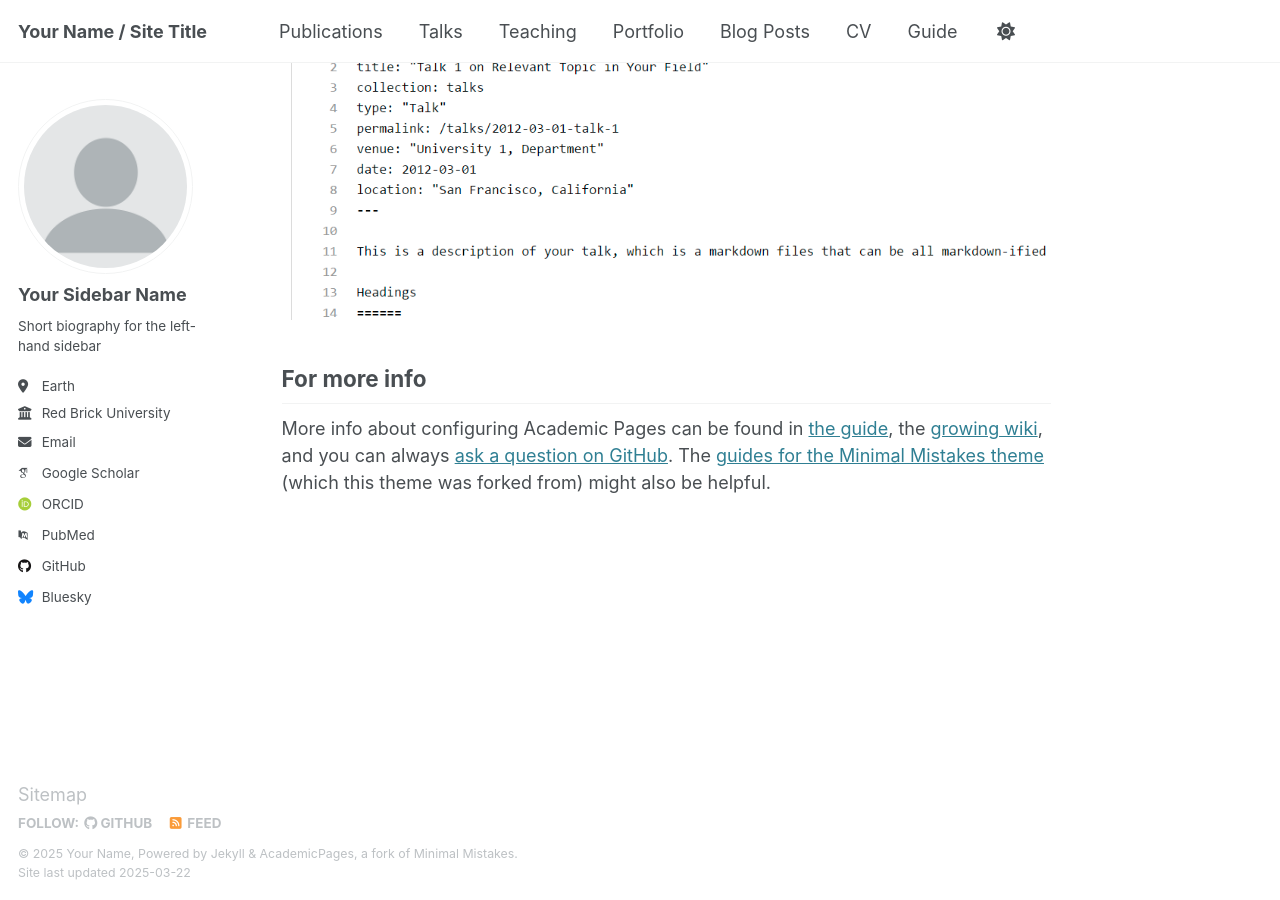
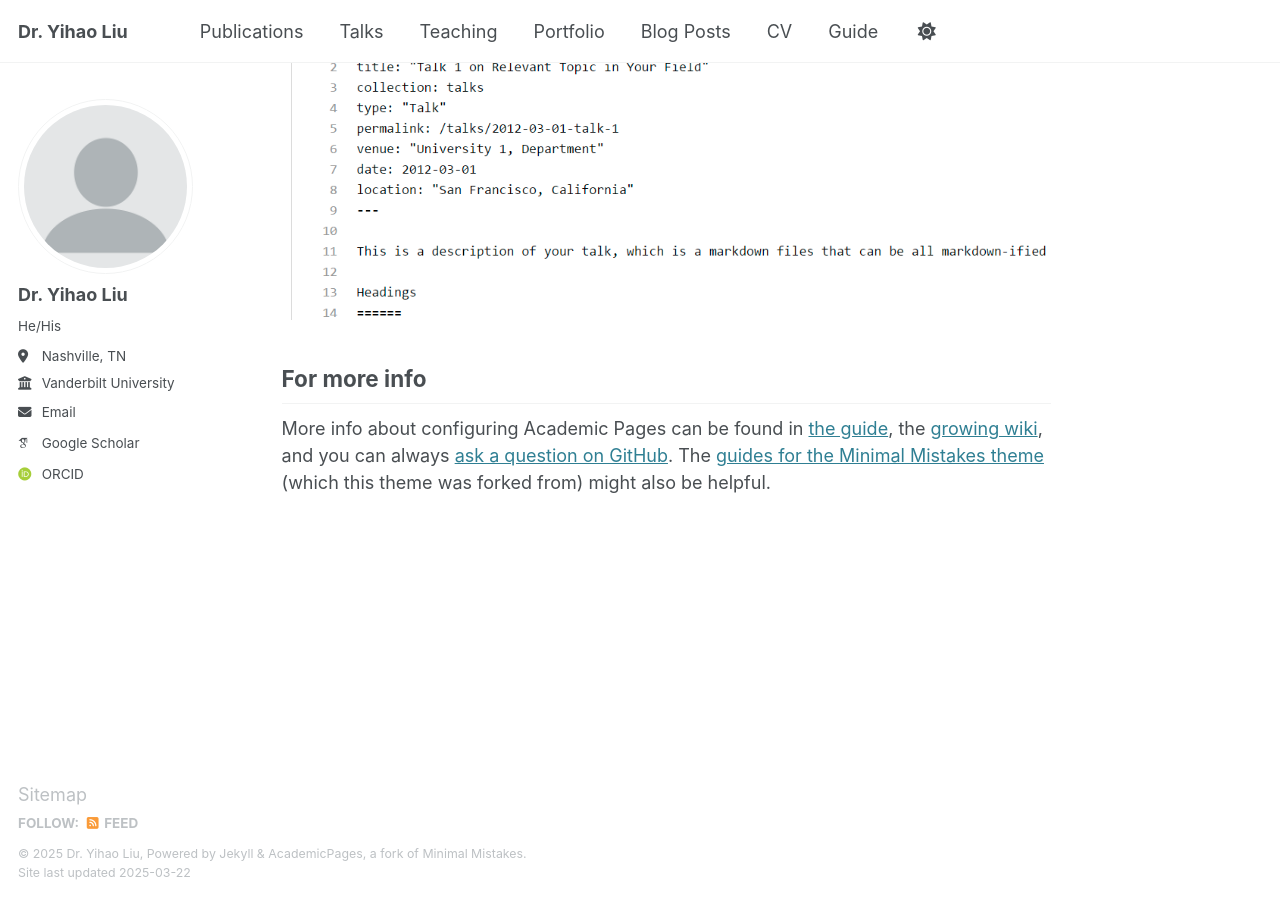
Before and after one commit to yihao6/yihao6.github.io, a Jekyll site: the page built from _pages/about.md, in a window 1280 px wide and 900 px high, scrolled down 2635 px. Built offline with Jekyll 4.4.1, drawn with Linux system fonts in a browser that asks for light colours; some web fonts are replaced.

Commit message:
Update _config.yml

```diff
--- a/_config.yml
+++ b/_config.yml
@@ -9,13 +9,13 @@
 # Basic Site Settings
 locale                   : "en-US"
 site_theme               : "default"
-title                    : "Your Name / Site Title"
+title                    : "Dr. Yihao Liu"
 title_separator          : "-"
-name                     : &name "Your Name"
-description              : &description "personal description"
-url                      : https://academicpages.github.io # the base hostname & protocol for your site e.g. "https://[your GitHub username].github.io"
+name                     : &name "Dr. Yihao Liu"
+description              : &description "Research Assistant Professor at Vanderbilt University"
+url                      : https://yihao6.github.io # the base hostname & protocol for your site e.g. "https://[your GitHub username].github.io"
 baseurl                  : "" # the subpath of your site, e.g. "/blog"
-repository               : "academicpages/academicpages.github.io"
+repository               : "yihao6.github.io"
 
 # Site Author - The following control what appear as part of the author content on the side bar.
 #               If a field is blank the icon and link will not appear, otherwise it will be shown.
@@ -23,21 +23,21 @@ repository               : "academicpages/academicpages.github.io"
 author:
   # Biographic information
   avatar           : "profile.png"
-  name             : "Your Sidebar Name"
-  pronouns         : # example: "she/her"
-  bio              : "Short biography for the left-hand sidebar"
-  location         : "Earth"
-  employer         : "Red Brick University"
+  name             : "Dr. Yihao Liu"
+  pronouns         : "He/His" # example: "she/her"
+  bio              : # "Short biography for the left-hand sidebar"
+  location         : "Nashville, TN"
+  employer         : "Vanderbilt University"
   uri              : # URL
   email            : "none@example.org"
 
   # Academic websites
   arxiv            : # URL - Update with the correct link to your profile
-  googlescholar    : "https://scholar.google.com/citations?user=PS_CX0AAAAAJ"
+  googlescholar    : "https://scholar.google.com/citations?user=DlOPRbAAAAAJ"
   impactstory      : # URL
-  orcid            : "http://orcid.org/yourorcidurl"
+  orcid            : "https://orcid.org/0000-0003-3187-9903"
   semantic         : # URL
-  pubmed           : "https://www.ncbi.nlm.nih.gov/pubmed/?term=john+snow"
+  pubmed           : # "https://www.ncbi.nlm.nih.gov/pubmed/?term=john+snow"
   researchgate     : # URL
   scopus           : # URL
 
@@ -45,12 +45,12 @@ author:
   bitbucket        : # Username - Update with your username on the site
   codepen          : # Username
   dribbble         : # Username
-  github           : "academicpages"
+  github           : # "academicpages"
   kaggle           : # Username
   stackoverflow    : # User number or user number and name (i.e., use "1" or "1/jeff-atwood")
 
   # Social media
-  bluesky          : "bsky.app" # Replace this with you Bluesky username
+  bluesky          : # "bsky.app" # Replace this with you Bluesky username
   facebook         : # Username
   flickr           : # Username
   foursquare       : # Username
```
